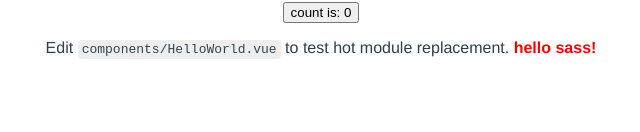
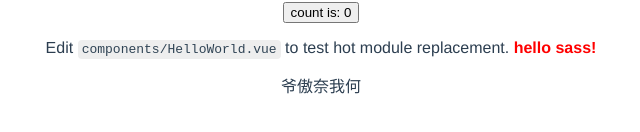
Before and after one commit to kuyaaaa/vue3-ts-admin-demo, a Vue app: page / in a window 1280 px wide. Shown: the part 444-576 px from the top of the page, without its empty margins (319-959 px from the left). Built offline with nearby package versions, Linux system fonts and the light colour scheme.

Commit message:
🍍refactor:pinia add

```diff
--- a/package.json
+++ b/package.json
@@ -8,6 +8,7 @@
         "preview": "vite preview"
     },
     "dependencies": {
+        "pinia": "^2.0.13",
         "vue": "^3.2.25"
     },
     "devDependencies": {
--- a/src/components/HelloWorld.vue
+++ b/src/components/HelloWorld.vue
@@ -1,5 +1,17 @@
 <script setup lang="ts">
 import { ref } from "vue";
+import { storeToRefs } from "pinia";
+import useLoginStore from "../store/modules/login";
+
+const loginStore = useLoginStore();
+const { userName } = storeToRefs(loginStore);
+
+loginStore.userName = "爷傲丶奈我何";
+
+loginStore.$patch({
+    userName: "爷傲奈我何",
+    userId: 2,
+});
 
 defineProps<{ msg: string }>();
 
@@ -30,6 +42,7 @@ const count = ref(0);
         <code>components/HelloWorld.vue</code> to test hot module replacement.
         <span class="scss-test">hello sass!</span>
     </p>
+    <p>{{ userName }}</p>
 </template>
 
 <style lang="scss" scoped>
--- a/src/main.ts
+++ b/src/main.ts
@@ -1,4 +1,6 @@
 import { createApp } from "vue";
 import App from "./App.vue";
+// pinia
+import store from "./store";
 
-createApp(App).mount("#app");
+createApp(App).use(store).mount("#app");
--- /dev/null
+++ b/src/store/index.ts
@@ -0,0 +1,5 @@
+import { createPinia } from "pinia";
+
+const store = createPinia();
+
+export default store;
--- /dev/null
+++ b/src/store/modules/login.ts
@@ -0,0 +1,22 @@
+import { defineStore } from "pinia";
+
+const useLoginStore = defineStore({
+    id: "login", // id必填，且需要唯一
+    state: () => {
+        return {
+            userName: "xxx",
+            userId: 1,
+        };
+    },
+    // actions 用来修改 state
+    actions: {
+        login(userName: string) {
+            this.userName = userName;
+        },
+        logout() {
+            this.userName = "已退出登录";
+        },
+    },
+});
+
+export default useLoginStore;
```
Also changed, not shown: .eslintrc.js, 1 other file (tests, documents, lock files or other folders).
